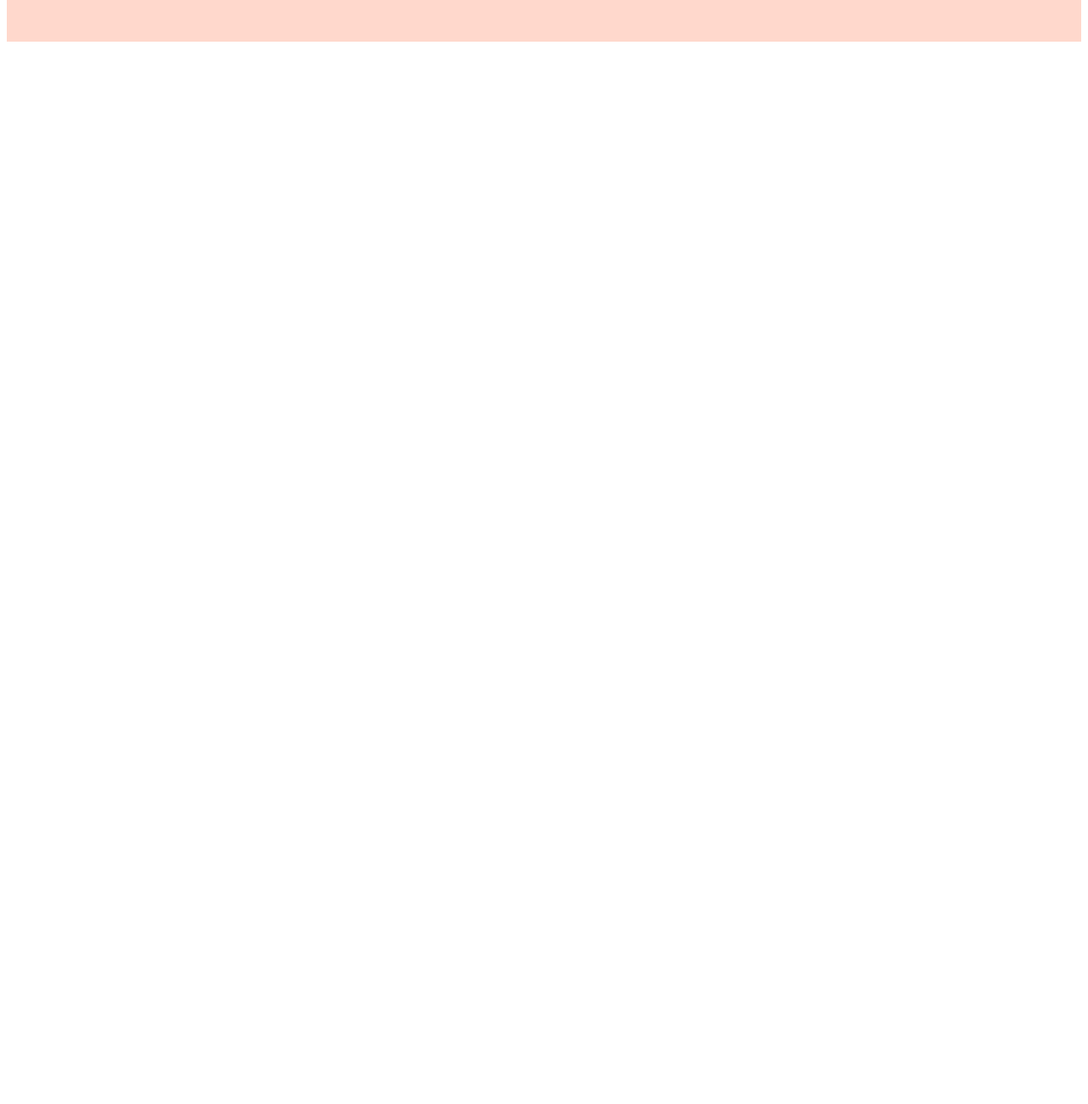
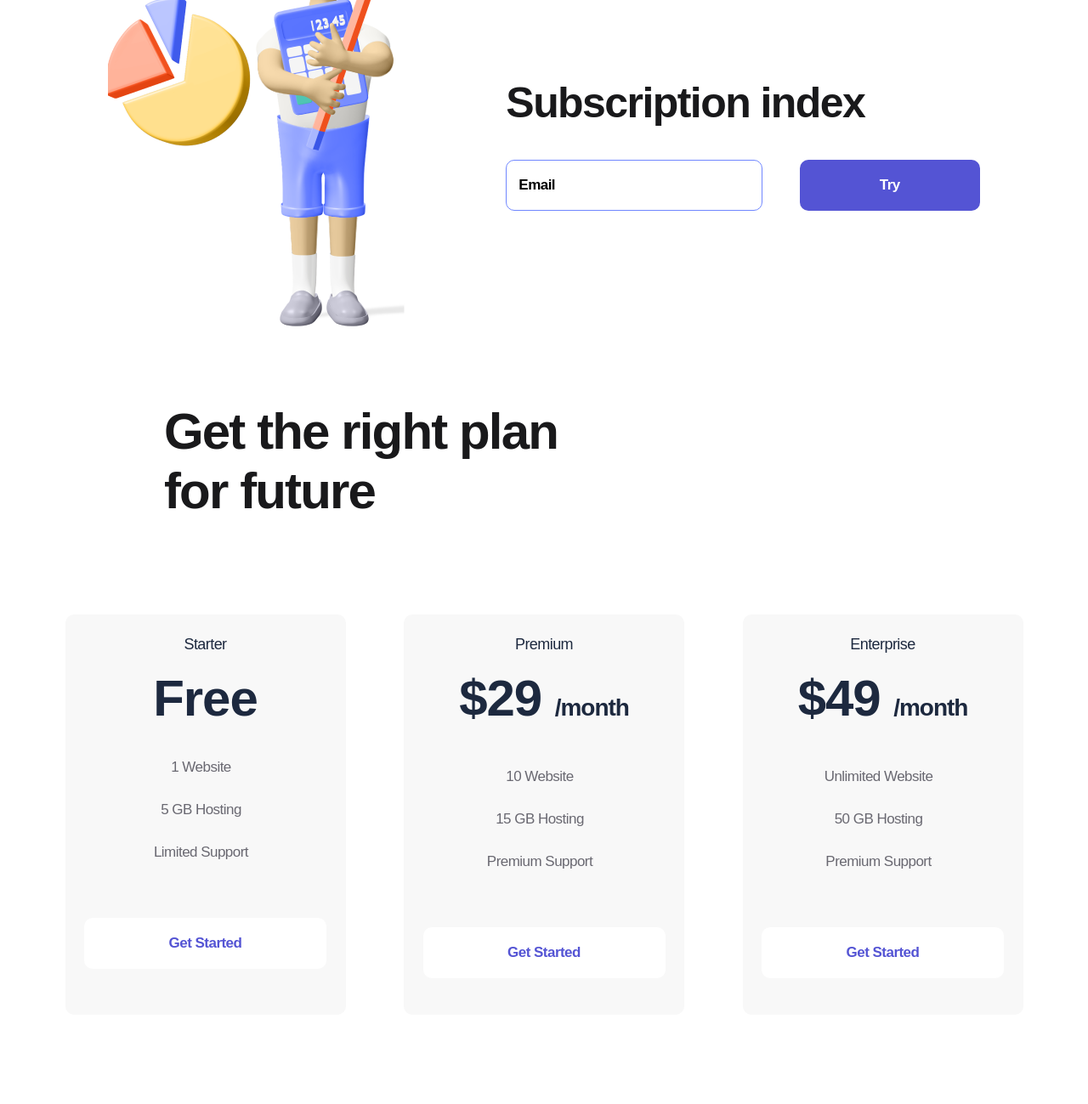
Before and after one commit to martakliastorna/logoipsy, a plain HTML site: page index.html in a window 1280 px wide. Shown: the part 978-2277 px from the top of the page at 85% size. Before the commit the page ends 1035 px from the top, so only its background shows below. Drawn offline with Linux system fonts and the light colour scheme.

Commit message:
Add files via upload

```diff
--- a/index.html
+++ b/index.html
@@ -67,10 +67,62 @@
    </div>
 </section>
 
-<section>
-
+<section class="container subscribe">
+<div>
+    <img src="/img/hero2.png" alt="hero2">
+</div>
+<div>
+    <h2 class="subscribe-title">Subscription index</h2>
+    <form>
+        <input class="input" type="email" placeholder="Email">
+       <button class="button button-violet">
+        Try
+       </button>
+    </form>
+</div>
 </section>
 
+<section class="container  plan ">
+<h2 class="plan-title">Get the right plan for future</h2>
+<div class="plan-flex">
+    <div class="item">
+        <p class="item-text">Starter</p>
+        <h3 class="item-title">Free</h3>
+        <ul>
+            <li class="item-li">1 Website</li>
+            <li class="item-li">5 GB Hosting</li>
+            <li class="item-li">Limited Support</li>
+        </ul>
+        <button class="button button-item">
+            Get Started
+        </button>
+    </div>
+    <div class="item">
+        <p class="item-text">Premium</p>
+        <h3 class="item-title">$29 <span>/month</span></h3>
+        <ul>
+            <li class="item-li">10 Website</li>
+            <li class="item-li">15 GB Hosting</li>
+            <li class="item-li">Premium Support</li>
+        </ul>
+        <button class="button button-item">
+            Get Started
+        </button>
+    </div>
+    <div class="item">
+        <p class="item-text">Enterprise</p>
+        <h3 class="item-title">$49 <span>/month</span></h3>
+        <ul>
+            <li class="item-li">Unlimited Website</li>
+            <li class="item-li">50 GB Hosting</li>
+            <li class="item-li">Premium Support</li>
+        </ul>
+        <button class="button button-item">
+            Get Started
+        </button>
+    </div>
+</div>
+</section>
 
 
 
--- a/style/style.css
+++ b/style/style.css
@@ -1,5 +1,6 @@
 body {
-Font family: DM Sans;
+font-family: 'DM Sans', sans-serif;
+font-style: normal;
 
 }
 
@@ -67,7 +68,7 @@ transition: 300 ms;
     transition: 500ms;
 }
 
-.about{
+.about, .subscribe, .plan-flex {
 display: flex;
 justify-content: space-evenly;
 align-items: center;
@@ -132,3 +133,113 @@ background: rgba(255, 113, 67, 0.27);
     max-width:1053px ;
     margin-left: 185px;
 }
+
+.subscribe{
+   margin-bottom: 85px;
+
+}
+.subscribe-title{
+    font-weight: 700;
+    font-size: 50px;
+    line-height: 57px;
+    letter-spacing: -1.56316px;
+    color: #19191B;
+    margin-bottom: 38px;
+}
+.input{
+    width: 302px;
+    height: 60px;
+    border: 1px solid #7087FF;
+    border-radius: 10px;
+    padding-left: 14px;
+    box-sizing: border-box;
+    margin-right: 39px;
+}
+.input::placeholder, input{
+        font-weight: 700;
+        font-size: 17px;
+        line-height: 22px;
+        letter-spacing: -0.531474px;
+        color: #000000;
+}
+
+.input:focus{
+  outline: none;
+}
+
+.plan{
+    margin-bottom: 132px;
+}
+.plan-title{
+        font-weight: 700;
+        font-size: 60px;
+        line-height: 70px;
+        letter-spacing: -1.87579px;
+        color: #19191B;
+        max-width: 504px;
+        margin-bottom: 110px;
+        margin-left: 185px;
+}
+
+.item{
+        width: 330px;
+        height: 441px;
+        background: #F8F8F8;
+        border-radius: 10px;
+        text-align: center;
+        padding: 3px 0 27px;
+
+
+}
+.item:hover{
+    transition: 500ms;
+    background: #FF7143;
+    box-shadow: 0px 32px 34px rgba(255, 112, 59, 0.317827);
+}
+
+.item:hover .item-text, .item:hover .item-title, .item:hover .item-li {
+    color: #FFFFFF;
+    transition: 500ms;
+}
+.item:hover .button-item{
+background: #9F3919;
+color: #FFFFFF;
+transition: 500ms;
+}
+.item-text{
+        font-weight: 400;
+        font-size: 18px;
+        line-height: 28px;
+        text-align: center;
+        letter-spacing: -0.562737px;
+    color: #1D293F;
+}
+
+.item-title{
+    font-weight: 700;
+        font-size: 60px;
+        line-height: 56px;
+        letter-spacing: -1.03448px;
+        color: #1D293F;
+        margin: 22px 0 28px ;
+
+}
+.item-title span{
+    font-size: 28px;
+}
+
+.item-li{
+        list-style: none;
+        font-weight: 400;
+        font-size: 17px;
+        line-height: 50px;
+        margin-left:-50px;
+        letter-spacing: -0.531474px;
+        color: #696871;
+}
+.button-item{
+    width: 285px;
+    background: white;
+    color: #5454D4;
+    margin-top: 36px;
+}
```
Also changed, not shown: img/Content Image 02.svg (added), img/hero2.png (added).
